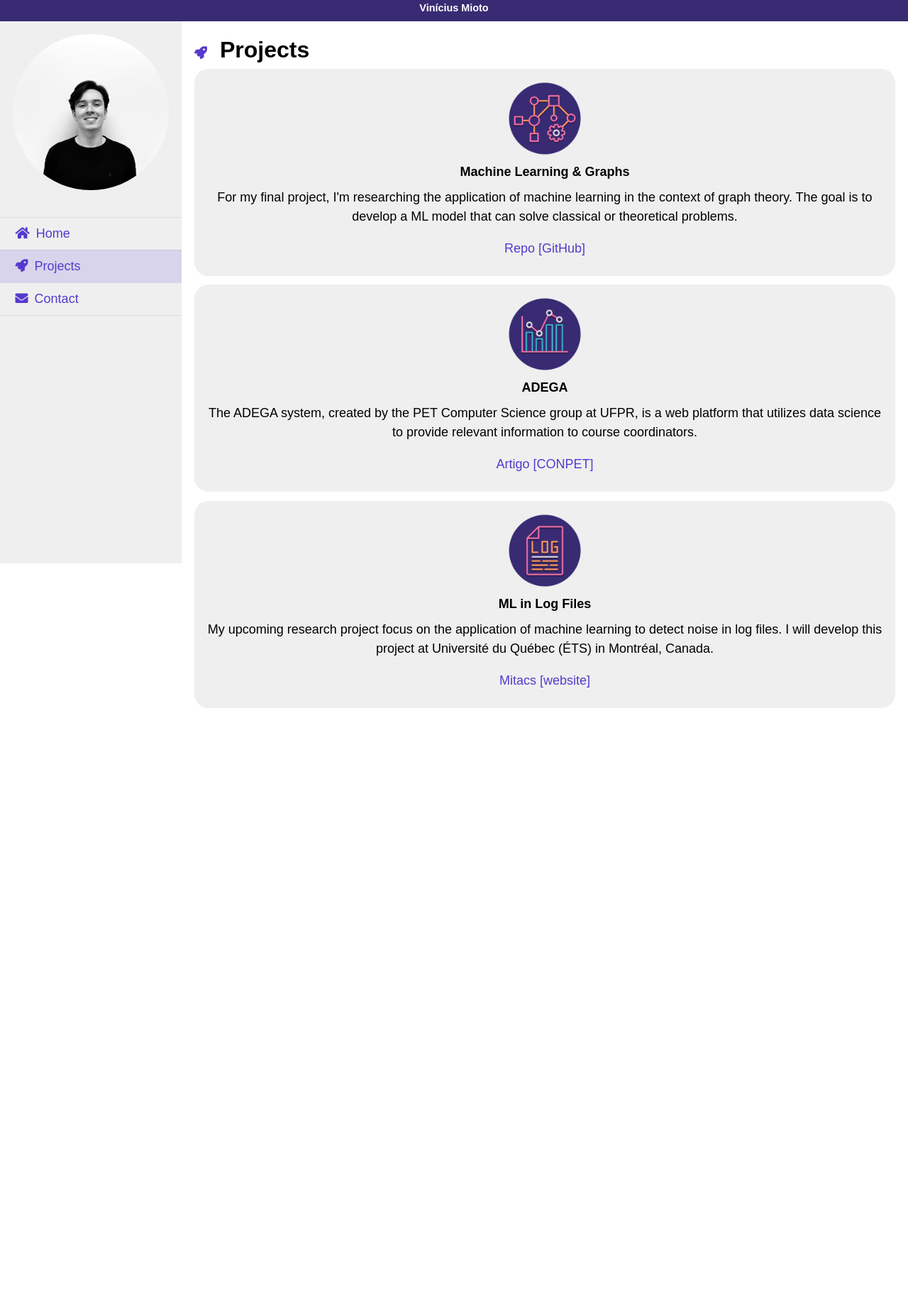
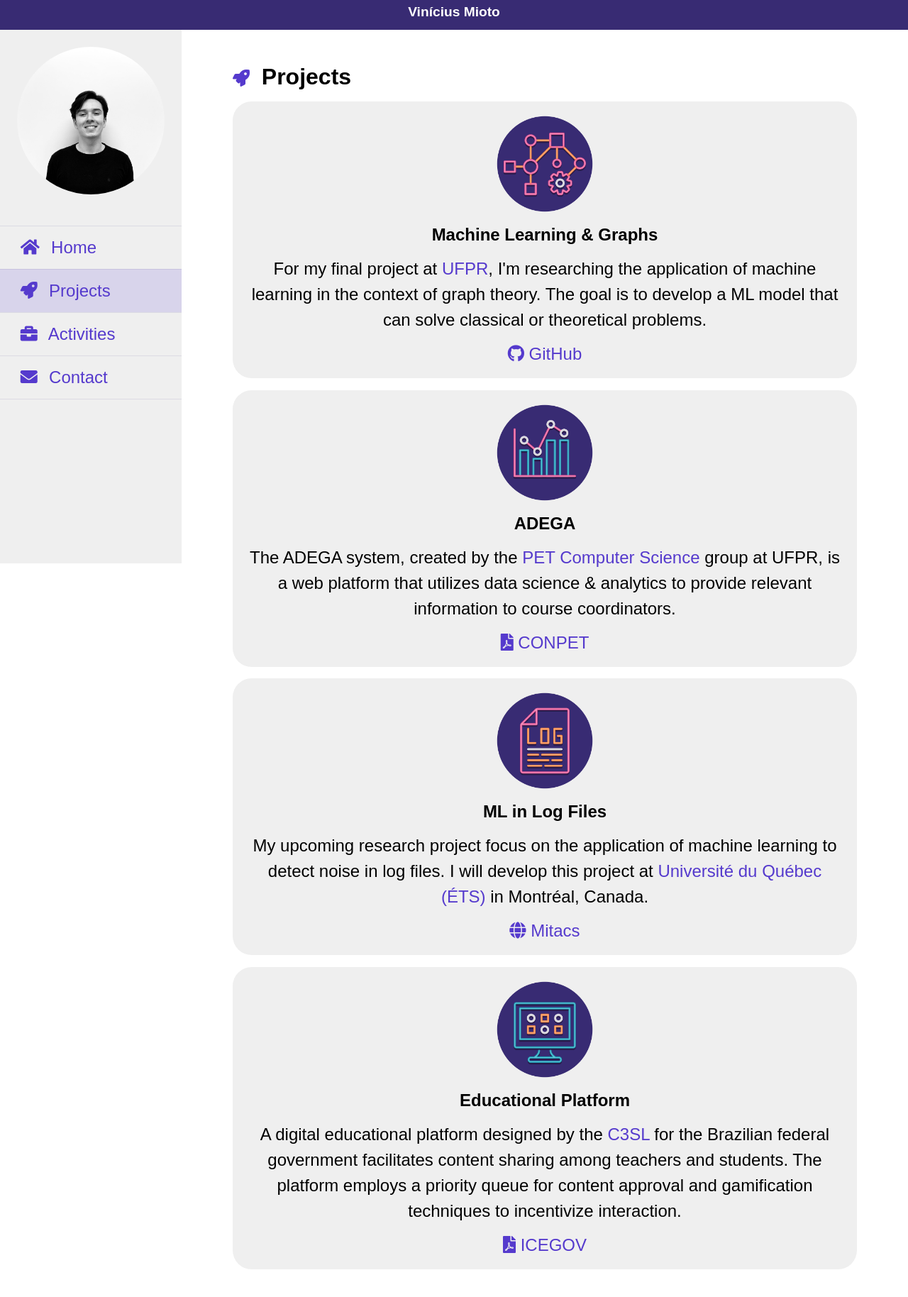
Before and after one commit to viniciusmioto/vm, a plain HTML site: page projects.html in a window 1280 px wide. Shown: the part 6-1834 px from the top of the page at 71% size. Before the commit the page ends 1034 px from the top, so only its background shows below. Drawn offline with Linux system fonts and the light colour scheme.

Commit message:
[deploy] full website

```diff
--- a/projects.html
+++ b/projects.html
@@ -19,65 +19,120 @@
     <aside>
         <img src="./img/profile_pic.jpeg" alt="Profile Picture" id="profile-picture">
         <ul>
-            <li><a href="./index.html"><i class="fas fa-home"></i>Home</a></li>
-            <li><a href="#" class="active"><i class="fas fa-rocket"></i>Projects</a></li>
-            <li><a href="./contact.html"><i class="fas fa-envelope"></i>Contact</a></li>
+            <li>
+                <a href="./index.html">
+                    <i class="fas fa-home"></i>
+                    Home</a>
+            </li>
+
+            <li>
+                <a href="./projects.html" class="active">
+                    <i class="fas fa-rocket"></i>
+                    Projects
+                </a>
+            </li>
+
+            <li>
+                <a href="./activities.html">
+                    <i class="fas fa-briefcase"></i>
+                    Activities
+                </a>
+            </li>
+
+            <li>
+                <a href="./contact.html">
+                    <i class="fas fa-envelope"></i>
+                    Contact
+                </a>
+            </li>
+
             <li><a href="#"></a></li>
         </ul>
     </aside>
 
     <main>
-        <section id="projects">
-            <h2><i class="fas fa-rocket"></i> Projects</h2>
+
+        <h2><i class="fas fa-rocket"></i>Projects</h2>
 
         <article class="card">
             <figure>
-                    <img class="icon" src="./img/ml_graphs.png" alt="do-this logo">
+                <img class="icon" src="./img/ml_graphs.png" alt="project logo">
             </figure>
             <h3>Machine Learning & Graphs</h3>
 
             <p>
-                    For my final project, I'm researching the application of machine learning in the context of graph
+                For my final project at <a href="https://ufpr.br/" , target="_blank">UFPR</a>, I'm researching the
+                application of machine learning in the context of graph
                 theory.
                 The goal is to develop a ML model that can solve classical or theoretical problems.
             </p>
 
-                <p> <a href="https://github.com/viniciusmioto/social_network_analysis">
-                        Repo [GitHub] </a></p>
+            <a href="https://github.com/viniciusmioto/social_network_analysis">
+                <i class="fab fa-github">
+                </i>
+                GitHub
+            </a>
         </article>
 
         <article class="card">
             <figure>
-                    <img class="icon" src="./img/adega.png" alt="do-this logo">
+                <img class="icon" src="./img/adega.png" alt="project logo">
             </figure>
             <h3>ADEGA</h3>
 
             <p>
-                    The ADEGA system, created by the PET Computer Science group at UFPR, is a web platform that utilizes
-                    data science to provide relevant information to course coordinators.
+                The ADEGA system, created by the <a href="https://web.inf.ufpr.br/pet/" , target="_blank">PET Computer
+                    Science</a> group at UFPR, is a web platform that utilizes
+                data science & analytics to provide relevant information to course coordinators.
             </p>
 
-                <p> <a href="https://mioto.netlify.app/publication/adega/adega.pdf">
-                        Artigo [CONPET] </a></p>
+            <a href="https://mioto.netlify.app/publication/adega/adega.pdf">
+                <i class="fas fa-file-pdf">
+                </i>
+                CONPET
+            </a>
+
         </article>
 
         <article class="card">
             <figure>
-                    <img class="icon" src="./img/log.png" alt="do-this logo">
+                <img class="icon" src="./img/log.png" alt="project logo">
             </figure>
             <h3>ML in Log Files</h3>
 
             <p>
                 My upcoming research project focus on the application of machine learning to detect noise in log
                 files.
-                    I will develop this project at Université du Québec (ÉTS) in Montréal, Canada.
+                I will develop this project at <a href="https://www.etsmtl.ca/" , target="_blank">Université du Québec
+                    (ÉTS)</a> in Montréal, Canada.
             </p>
 
-                <p> <a href="https://www.mitacs.ca/">
-                        Mitacs [website] </a></p>
+            <a href="https://www.mitacs.ca/">
+                <i class="fas fa-globe">
+                </i>
+                Mitacs
+            </a>
         </article>
 
-        </section>
+        <article class="card">
+            <figure>
+                <img class="icon" src="./img/web.png" alt="project logo">
+            </figure>
+            <h3>Educational Platform</h3>
+
+            <p>
+                A digital educational platform designed by the <a href="https://www.c3sl.ufpr.br/"
+                    target="_blank">C3SL</a> for the Brazilian federal government facilitates content sharing among
+                teachers and students. The platform employs a priority queue for content approval and gamification
+                techniques to incentivize interaction.
+            </p>
+
+            <a href="https://dl.acm.org/doi/10.1145/3614321.3614372">
+                <i class="fas fa-file-pdf">
+                </i>
+                ICEGOV
+            </a>
+        </article>
 
     </main>
 
--- a/styles/styles.css
+++ b/styles/styles.css
@@ -28,11 +28,6 @@ header h1 {
     font-size: 0.8rem;
 }
 
-h2 i {
-    color: rgb(85, 58, 205);
-    margin-right: 0.5rem;
-}
-
 aside {
     background-color: rgb(239, 239, 239);
     position: fixed;
@@ -58,7 +53,7 @@ aside ul a {
 
 aside li i {
     margin-left: 0.5rem;
-    margin-right: 0.5rem;
+    margin-right: 0.1rem;
 }
 
 aside li a.active {
@@ -66,21 +61,38 @@ aside li a.active {
 }
 
 aside ul a:hover {
-    padding-left: 0.6rem;
     background-color: rgb(255, 255, 255);
 }
 
 main {
-    display: flex;
     height: 100%;
     float: right;
     width: 70%;
     overflow-y: auto;
+    display: block;
+    padding: 1rem;
+    padding-top: 2.5rem;
+    line-height: 1.5rem;
 }
 
 main h2 {
     margin-bottom: 0.7rem;
     margin-top: 1rem;
+}
+
+main h2 i,
+main h3 i {
+    color: rgb(85, 58, 205);
+    margin-right: 0.7rem;
+}
+
+main h3 i {
+    margin-top: 0.6rem;
+    margin-bottom: 0.6rem;
+}
+
+article i {
+    color: rgb(85, 58, 205);
 }
 
 main p {
@@ -108,6 +120,11 @@ a:hover {
     border-radius: 50%;
 }
 
+.mini-icon {
+    height: 3rem;
+    width: 3rem;
+    border-radius: 50%;
+}
 
 #profile-picture {
     display: block;
@@ -118,8 +135,15 @@ a:hover {
     border-radius: 50%;
 }
 
-.card {
+.mini-card {
+    display: grid;
+    grid-template-columns: 30% auto;
+}
+
+.card,
+.mini-card {
     text-align: center;
+    align-items: center;
     background-color: rgb(239, 239, 239);
     display: grid;
     margin-top: 0.7rem;
@@ -128,17 +152,22 @@ a:hover {
     border-radius: 2ch;
 }
 
-section {
-    display: block;
-    padding: 1rem;
-    padding-top: 2.5rem;
-    line-height: 1.5rem;
+.mini-card h3,
+.mini-card h4,
+.mini-card a {
+    margin: 0;
+    font-size: 90%;
 }
 
+.mini-card p {
+    color: rgba(56, 43, 115, .7);
+    margin: 0;
+    font-size: 80%;
+}
 
 @media (min-width: 1000px) {
     * {
-        font-size: large;
+        font-size: x-large;
     }
 
     main h2 {
@@ -151,11 +180,27 @@ section {
 
     main {
         width: 80%;
+        padding: 3rem;
     }
 
     aside li i {
         margin-left: 1.2rem;
+        margin-right: 0.4rem;
     }
+
+    aside ul a:hover {
+        padding-left: 0.6rem;
+    }
+
+    .mini-card {
+        display: grid;
+        grid-template-columns: 10% auto;
+        margin-left: 20%;
+        margin-right: 20%;
+        padding-left: 4vh;
+        padding-right: 4vh;
+    }
+
 }
 
 @media (min-width: 1400px) {
@@ -167,14 +212,12 @@ section {
         font-size: larger;
     }
 
-    section {
-        padding: 3rem;
-    }
-
     .card {
         margin-top: 1rem;
         margin-left: 12%;
         margin-right: 12%;
+        padding-left: 4vh;
+        padding-right: 4vh;
     }
 
 }
```
Also changed, not shown: activities.html (added, +149 -0 lines), contact.html (+41 -9 lines), index.html (+36 -10 lines), img/c3sl.jpeg (added), img/web.png (added). Lines whose indentation alone changed are shown as unchanged.
